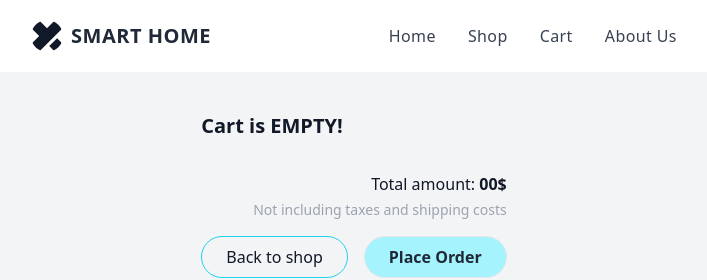
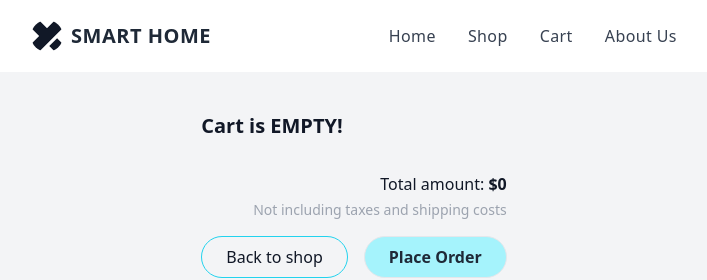
Before and after one commit to shohan89/smart-home, a React (Create React App) app: page /cart in a window 1280 px wide. Shown: the top 280 px of the page, without its empty margins (286-993 px from the left). Built offline with nearby package versions, Linux system fonts and the light colour scheme.

Commit message:
Showing Total Cart Price

```diff
--- a/src/components/Cart.jsx
+++ b/src/components/Cart.jsx
@@ -16,6 +16,11 @@ const Cart = () => {
     toast.warning( 'Item Successfully Removed!☹️', { autoClose: 500 } );
   }
 
+   let total = 0;
+  for( const product of cart ){
+    total = product.price * product.quantity + total;
+  }
+
   return (
     <div className='flex min-h-screen items-start justify-center bg-gray-100 text-gray-900'>
       <div className='flex flex-col max-w-3xl p-6 space-y-4 sm:p-10 '>
@@ -29,7 +34,7 @@ const Cart = () => {
         </ul>
         <div className='space-y-1 text-right'>
           <p>
-            Total amount: <span className='font-semibold'>00$</span>
+            Total amount: <span className='font-semibold'>${ total }</span>
           </p>
           <p className='text-sm text-gray-400'>
             Not including taxes and shipping costs
```
